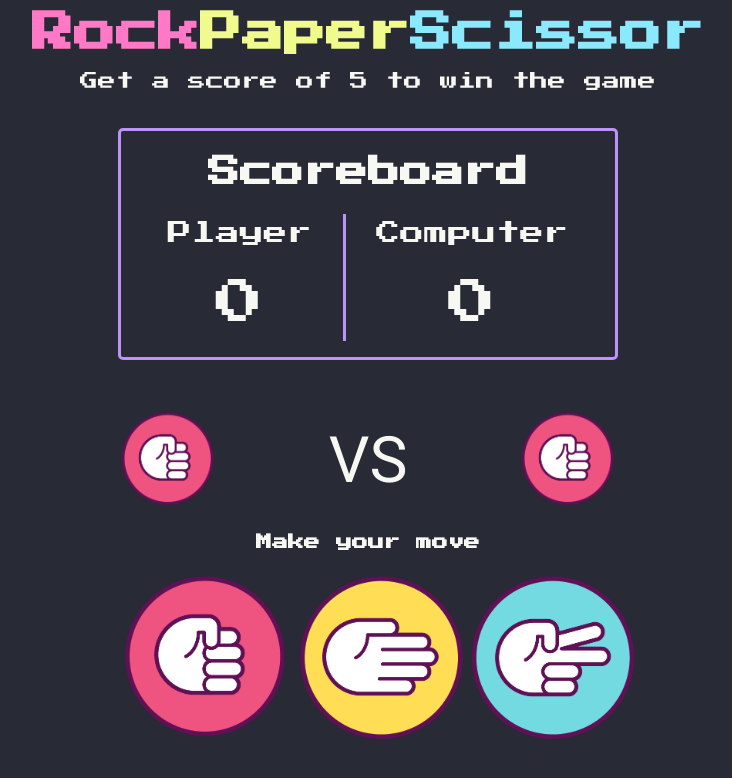
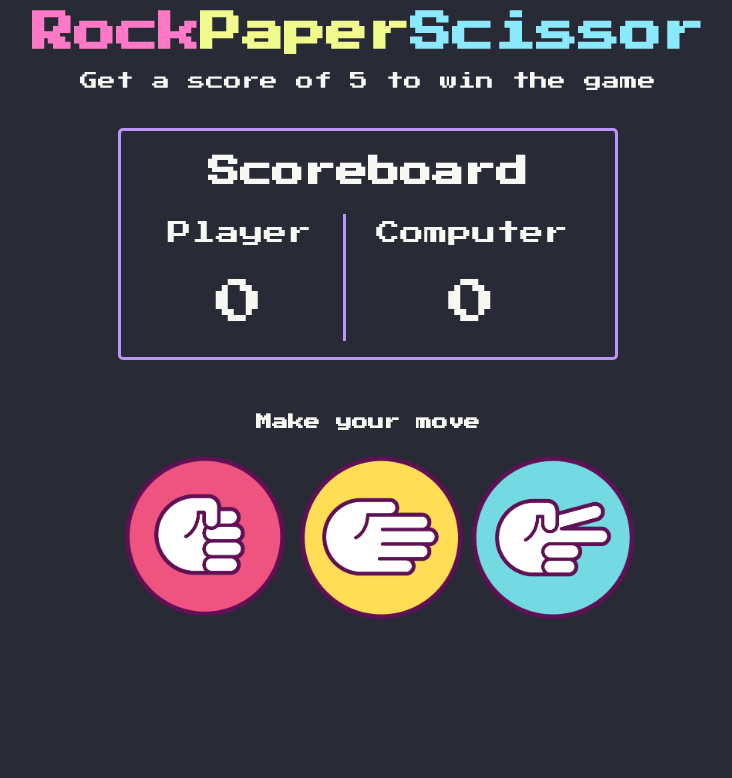
Before and after one commit to zal626/rock-paper-scissors, a plain HTML site: page index.html in a window 1280 px wide. Shown: the whole page, without its empty margins (272-1004 px from the left). Drawn offline with Linux system fonts and the light colour scheme.

Commit message:
Add restart button and style it

```diff
--- a/index.html
+++ b/index.html
@@ -13,41 +13,29 @@
         <h1><span style="color:#ff79c6;">Rock</span><span style="color:#f1fa8c;">Paper</span><span style="color: #8be9fd;">Scissor</span></h1>
         <h2>Get a score of 5 to win the game</h2>
     </header>
+    <main>
         <div class="score-board">
             <h2>Scoreboard</h2>
             <div class="container">
             <div class="player">Player
-
                 <p id="player-score">0</p>
             </div>
             <div class="barrier"></div>
             <div class="computer">Computer
-
                 <p id="computer-score">0</p>
             </div>
             </div>
         </div>
-        <div class="move-container">
-            <div class="player-move">
-                <img id="player-move" src="./images/rock.png" alt="rock">
-            </div>
-            <div class="move-barrier">
-                VS
-            </div>
-            <div class="computer-move">
-                <img id="computer-move" src="./images/rock.png" alt="rock">
-            </div>
-        </div>
         <div class="result">
+            <p id="message">Make your move</p>
             <p id="round-result"></p>
-            <p id="result-msg">Make your move</p>
+            <button class="restart">Try Again</button>
         </div>
         <div class="choices-container">
             <img class="choices" id="rock" src="./images/rock.png" alt="rock">
             <img class="choices" id="paper" src="./images/paper.png" alt="paper">
             <img class="choices" id="scissor" src="./images/scissor.png" alt="scissor">
         </div>
-
-
+    </main>
 </body>
 </html>
--- a/style.css
+++ b/style.css
@@ -23,11 +23,6 @@ body{
 }
 .choices{
     width: 175px;
-    height: auto;
-}
-#player-move,
-#computer-move{
-    width: 100px;
     height: auto;
 }
 .score-board{
@@ -64,12 +59,7 @@ body{
 #computer-score{
     font-size: 3rem;
 }
-.move-barrier{
-    font-family: Roboto, sans-serif;
-    font-size: 4rem;
-}
-.choices-container,
-.move-container{
+.choices-container{
     margin: 1em auto;
     max-width: 500px;
     display: flex;
@@ -81,3 +71,15 @@ body{
     text-align: center;
     margin-top: 1em;
 }
+.restart{
+    display: none;
+    border: none;
+    border-radius: 8px;
+    outline: none;
+    background: #50fa7b;
+    margin: 1em auto;
+    padding: 1em;
+    font-family: Roboto, sans-serif;
+    font-size: 1rem;
+    color: #282a36;
+}
```
